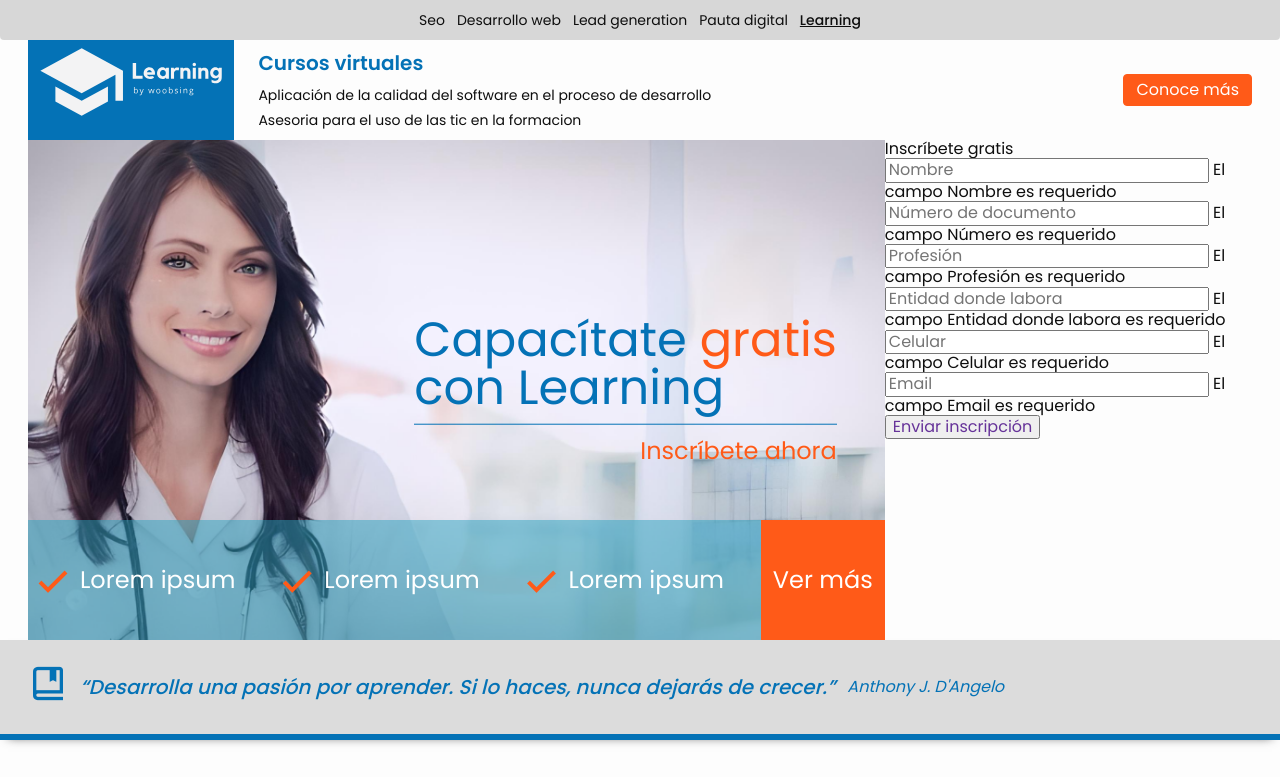
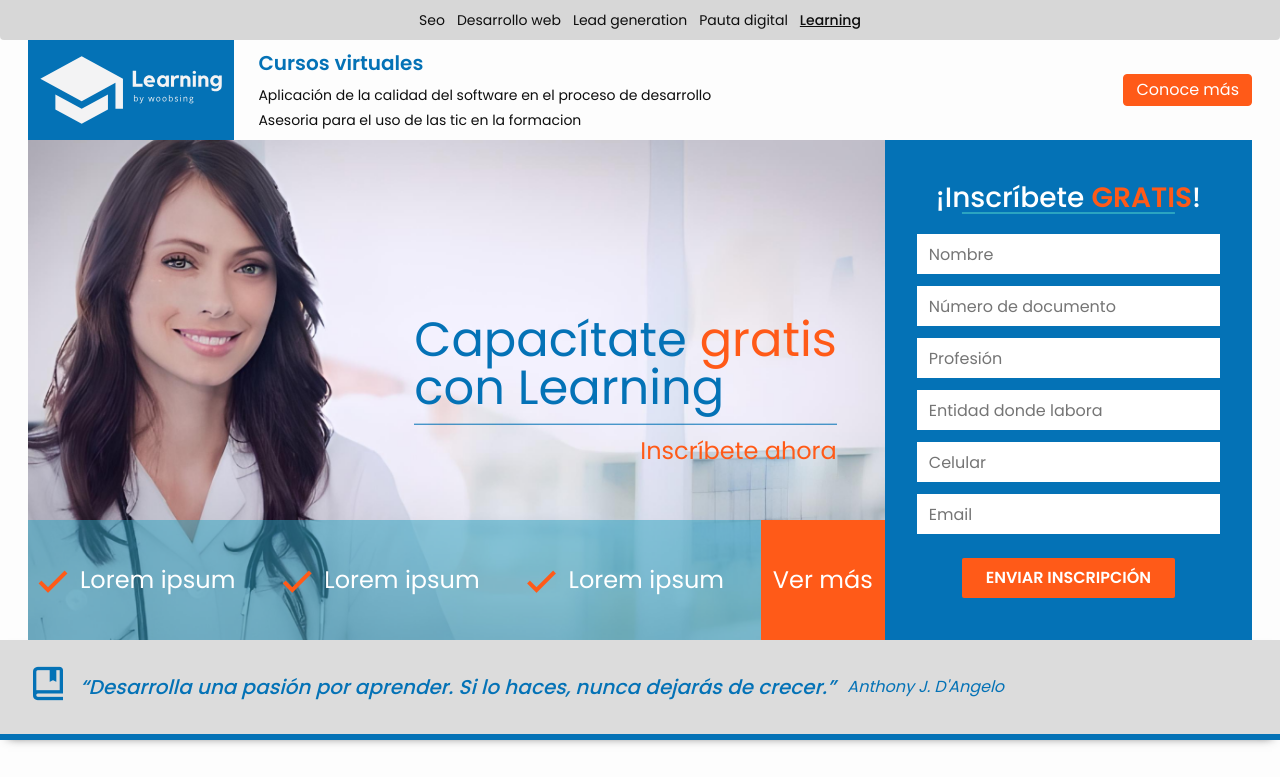
Before and after one commit to hijuliancode/cc-woobsing, a plain HTML site: page index.html in a window 1280 px wide. Shown: the top 777 px of the page. Drawn offline with nearby package versions, Linux system fonts and the light colour scheme.

Commit message:
woobsing: UI: Hero > Form

```diff
--- a/index.html
+++ b/index.html
@@ -90,34 +90,36 @@
           </ul>
           <div class="hero-form">
             <div class="hero-form__title">
-              Inscríbete <span>gratis</span>
+              ¡Inscríbete <span>gratis</span>!
             </div>
             <form class="form" action="#">
               <div class="form-field">
-                <input class="form-control" placeholder="Nombre" id="form-field-name" name="field-name" type="text" />
+                <input class="form-control" placeholder="Nombre" id="form-field-name" name="field-name" type="text" required />
                 <span class="form-control-error">El campo Nombre es requerido</span>
               </div>
               <div class="form-field">
-                <input class="form-control" placeholder="Número de documento" id="form-field-id" name="field-id" type="text" />
+                <input class="form-control" placeholder="Número de documento" id="form-field-id" name="field-id" type="number" required />
                 <span class="form-control-error">El campo Número es requerido</span>
               </div>
               <div class="form-field">
-                <input class="form-control" placeholder="Profesión" id="form-field-occupation" name="field-occupation" type="text" />
+                <input class="form-control" placeholder="Profesión" id="form-field-occupation" name="field-occupation" type="text" required />
                 <span class="form-control-error">El campo Profesión es requerido</span>
               </div>
               <div class="form-field">
-                <input class="form-control" placeholder="Entidad donde labora" id="form-field-work" name="field-work" type="text" />
+                <input class="form-control" placeholder="Entidad donde labora" id="form-field-work" name="field-work" type="text" required />
                 <span class="form-control-error">El campo Entidad donde labora es requerido</span>
               </div>
               <div class="form-field">
-                <input class="form-control" placeholder="Celular" id="form-field-phone" name="field-phone" type="text" />
+                <input class="form-control" placeholder="Celular" id="form-field-phone" name="field-phone" type="tel" required />
                 <span class="form-control-error">El campo Celular es requerido</span>
               </div>
               <div class="form-field">
-                <input class="form-control" placeholder="Email" id="form-field-email" name="field-email" type="text" />
+                <input class="form-control" placeholder="Email" id="form-field-email" name="field-email" type="email" required />
                 <span class="form-control-error">El campo Email es requerido</span>
               </div>
-              <button type="submit">Enviar inscripción</button>
+              <p class="flex justify-center">
+                <button type="submit">Enviar inscripción</button>
+              </p>
             </form>
           </div>
         </div>
--- a/styles/woobsing.css
+++ b/styles/woobsing.css
@@ -184,6 +184,7 @@ figure {
 }
 @media screen and (min-width: 768px) {
   .header-logo {
+    display: flex;
     height: 100px;
     margin: 0 24px 0 0;
     text-align: center;
@@ -255,10 +256,27 @@ main {}
 
 /* Forms */
 
-.form {}
-.form-field {}
-.form-control {}
-.form-control-error {}
+.form {
+  display: flex;
+  flex-direction: column;
+  gap: 12px;
+  width: 100%;
+}
+.form-field {
+  width: 100%;
+}
+.form-control {
+  background-color: var(--color-white);
+  border: var(--color-gray-01);
+  height: 40px;
+  width: 100%;
+  padding: 8px 12px;
+}
+.form-control-error {
+  display: none;
+  font-size: 0.8em;
+  padding: 4px 0;
+}
 .form button[type="submig"] {}
 
 /* Hero */
@@ -351,11 +369,56 @@ main {}
 }
 
 .hero-form {
+  align-items: center;
+  background-color: var(--color-primary);
+  color: var(--color-white);
+  display: flex;
+  flex-direction: column;
   grid-area: hero_form;
+  justify-content: center;
+  padding: 24px 32px;
 }
-.hero-form__title {}
+.hero-form__title {
+  font-size: 28px;
+  font-weight: 500;
+  margin-bottom: 12px;
+  padding-bottom: 8px;
+  position: relative;
+}
+.hero-form__title:after {
+  background-color: var(--color-blue-01);
+  bottom: 0;
+  content: "";
+  height: 2px;
+  left: 50%;
+  margin-bottom: 8px;
+  position: absolute;
+  transform: translateX(-50%);
+  width: 80%;
+}
+
+.hero-form__title span {
+  color: var(--color-secondary);
+  text-transform: uppercase;
+  font-weight: 600;
+}
 .hero-form button[type="submit"] {
-  color: rebeccapurple;
+  background-color: var(--color-secondary);
+  border-radius: 2px;
+  border: 0;
+  color: var(--color-white);
+  cursor: pointer;
+  font-weight: 600;
+  height: 40px;
+  margin-top: 12px;
+  padding: 0 24px;
+  text-transform: uppercase;
+  transition: transform 0.3s ease-in-out, background-color 0.3s ease-in-out, color 0.3s ease-in-out ;
+}
+.hero-form button[type="submit"]:hover {
+  background-color: var(--color-white);
+  color: var(--color-secondary);
+  transform: translateY(2px);
 }
 
 /* Quotes */
```
